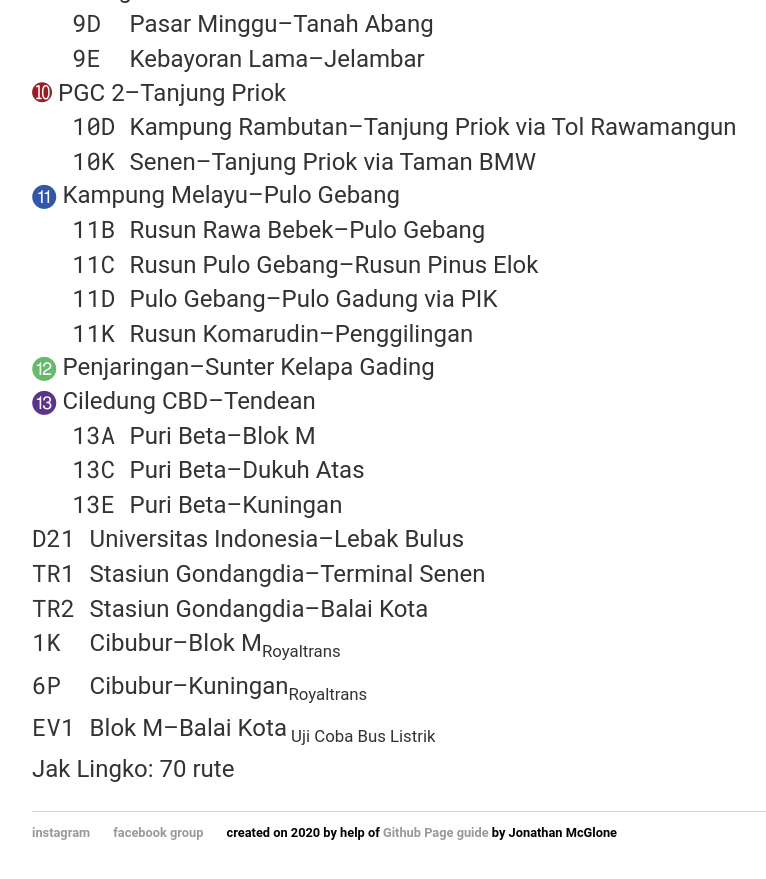
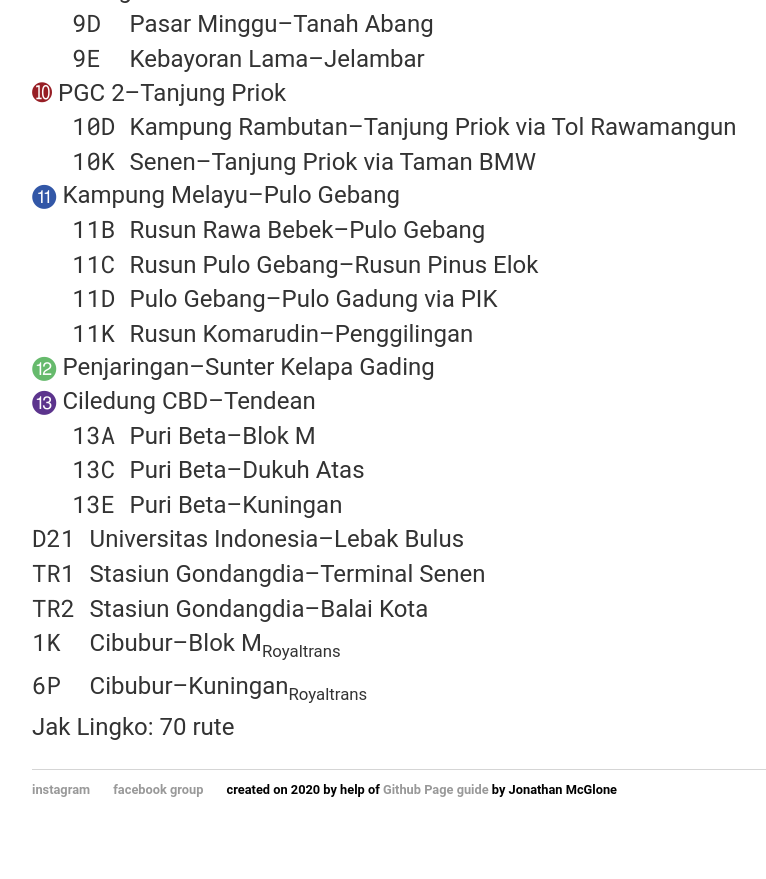
Before and after one commit to jepbusway/InfoPerjalanan2, a Jekyll site: the page built from index.html, in a window 1280 px wide and 900 px high, scrolled down 1961 px. Shown: the top 879 px of the window, without its empty margins (160-926 px from the left). Built offline with Jekyll 4.4.1, drawn with Linux system fonts in a browser that asks for light colours; after the commit the page ends 2818 px from its top, so only the background shows below that.

Commit message:
Update v1711

```diff
--- a/index.html
+++ b/index.html
@@ -75,7 +75,6 @@ title: InfoPerjalanan
 		<dt><nor>TR2 </nor>Stasiun Gondangdia–Balai Kota</dt>
 		<dt><nor>1K&nbsp; </nor>Cibubur–Blok M<sub>Royaltrans</sub></dt>
 		<dt><nor>6P&nbsp; </nor>Cibubur–Kuningan<sub>Royaltrans</sub></dt>
-		<dt><nor>EV1 </nor>Blok M–Balai Kota<sub> Uji Coba Bus Listrik</sub></dt>
 		<dt>Jak Lingko: 70 rute</dt>
 	</p>
     	</div>
```
